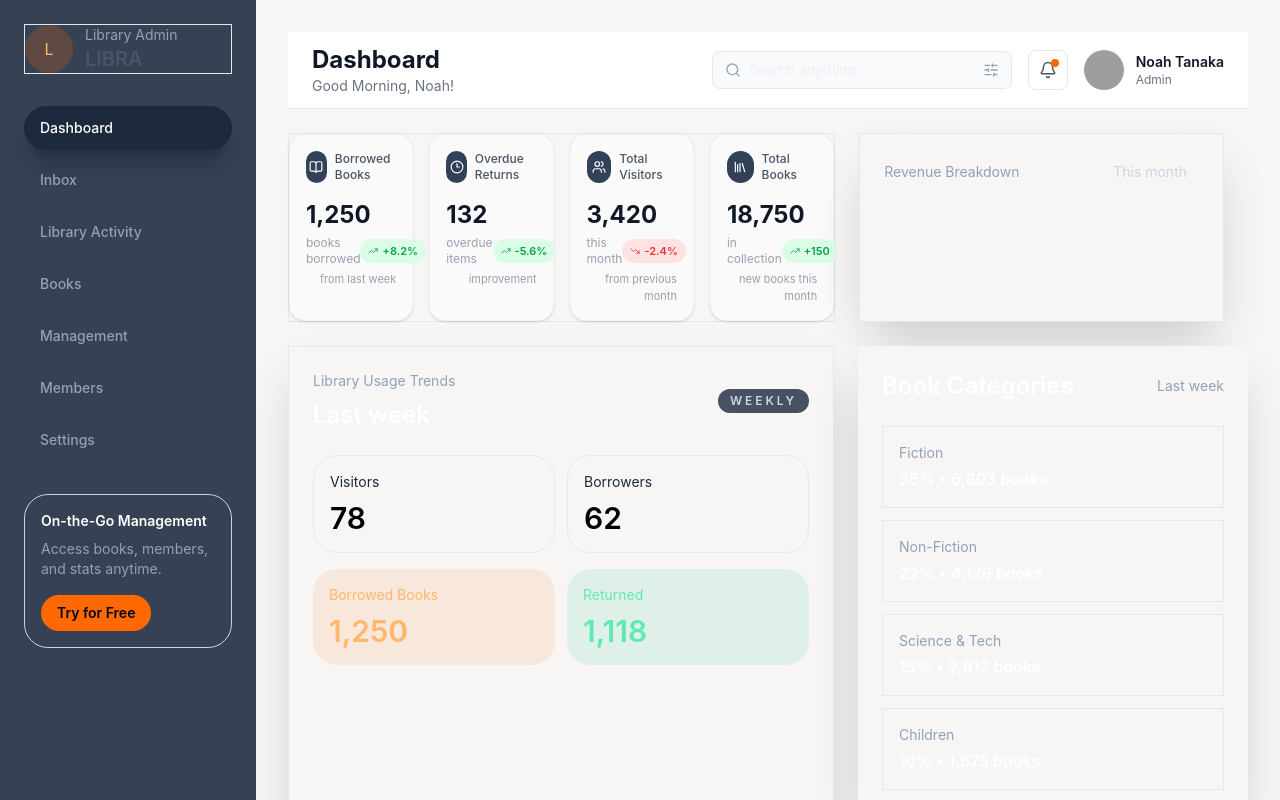
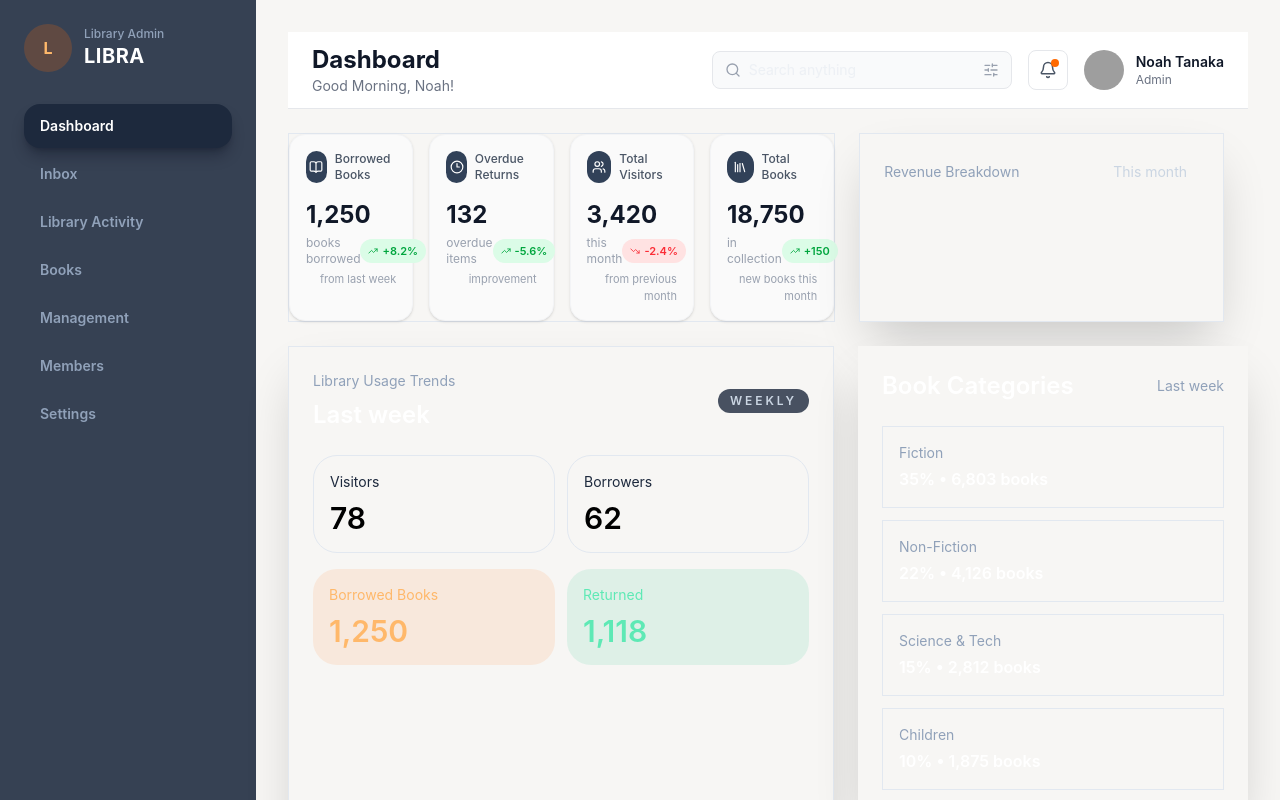
Before and after one commit to system-Barinda/LIBRA, a React (Vite) app: page / in a window 1280 px wide. Shown: the top 800 px of the page. Built offline with nearby package versions, Linux system fonts and the light colour scheme; grey boxes are pictures that could not be loaded.

Commit message:
chore: done to update the side bar

```diff
--- a/src/components/Sidebar.tsx
+++ b/src/components/Sidebar.tsx
@@ -1,3 +1,5 @@
+import React from 'react';
+
 const nav = [
   { label: 'Dashboard', active: true },
   { label: 'Inbox' },
@@ -6,43 +8,63 @@ const nav = [
   { label: 'Management' },
   { label: 'Members' },
   { label: 'Settings' },
-]
+];
 
-export default function Sidebar() {
+export default function Sidebar({ closeMenu, isMobile = false }) {
   return (
-    <aside className="bg-gray-700 p-6 w-full h-screen">
-      <div className="mb-8 flex items-center gap-3 border">
-        <div className="flex h-12 w-12 items-center justify-center rounded-3xl bg-orange-500/20 text-orange-300">
+    <aside className="bg-gray-700 p-6 w-full h-full min-h-screen flex flex-col justify-between select-none">
+      <div>
+        {/* Sidebar Header Title Info */}
+        <div className="mb-8 flex items-center justify-between gap-3">
+          <div className="flex items-center gap-3">
+            <div className="flex h-12 w-12 items-center justify-center rounded-3xl bg-orange-500/20 text-orange-300 font-bold">
               L
             </div>
             <div>
-          <p className="text-sm text-slate-400">Library Admin</p>
-          <h1 className="text-xl font-semibold text-slate-600">LIBRA</h1>
+              <p className="text-xs text-slate-400 font-medium">Library Admin</p>
+              <h1 className="text-xl font-bold text-white tracking-wide">LIBRA</h1>
             </div>
           </div>
 
-      <nav className="space-y-2">
+          {/* Mobile close context action 'X' button */}
+          {isMobile && (
+            <button
+              onClick={closeMenu}
+              className="p-1 rounded-lg text-slate-400 hover:bg-slate-800 hover:text-white transition"
+            >
+              <svg xmlns="http://www.w3.org/2000/svg" fill="none" viewBox="0 0 24 24" strokeWidth={2.5} stroke="currentColor" className="w-5 h-5">
+                <path strokeLinecap="round" strokeLinejoin="round" d="M6 18L18 6M6 6l12 12" />
+              </svg>
+            </button>
+          )}
+        </div>
+
+        {/* Navigations Action Links */}
+        <nav className="space-y-1">
           {nav.map((item) => (
             <button
               key={item.label}
-            className={`block w-full rounded-3xl px-4 py-3 text-left text-sm font-medium transition ${
+              onClick={isMobile ? closeMenu : undefined}
+              className={`block w-full rounded-2xl px-4 py-3 text-left text-sm font-semibold transition-all duration-200 ${
                 item.active
-                ? 'bg-slate-800 text-white shadow-xl shadow-slate-950/20'
-                : 'text-slate-400 hover:bg-slate-800/80 hover:text-white'
+                  ? 'bg-slate-800 text-white shadow-lg shadow-slate-950/30'
+                  : 'text-slate-400 hover:bg-slate-800/50 hover:text-white'
               }`}
             >
               {item.label}
             </button>
           ))}
         </nav>
+      </div>
 
-      <div className="mt-8 rounded-3xl border p-4 text-sm text-slate-300">
+      {/* Dynamic CTA Bottom Promo Box */}
+      <div className="mt-8 rounded-2xl bg-slate-800/40 border border-slate-600/30 p-4 text-sm text-slate-300">
         <p className="font-semibold text-white">On-the-Go Management</p>
-        <p className="mt-2 text-slate-400">Access books, members, and stats anytime.</p>
-        <button className="mt-4 inline-flex rounded-full bg-orange-500 px-4 py-2 text-sm font-semibold text-slate-950 transition hover:bg-orange-400">
+        <p className="mt-1 text-xs text-slate-400 leading-relaxed">Access books, members, and stats anytime.</p>
+        <button className="mt-4 w-full justify-center inline-flex rounded-xl bg-orange-500 px-4 py-2 text-xs font-bold text-slate-950 transition duration-150 hover:bg-orange-400 shadow-md">
           Try for Free
         </button>
       </div>
     </aside>
-  )
+  );
 }
```
Lines whose indentation alone changed are shown as unchanged.
